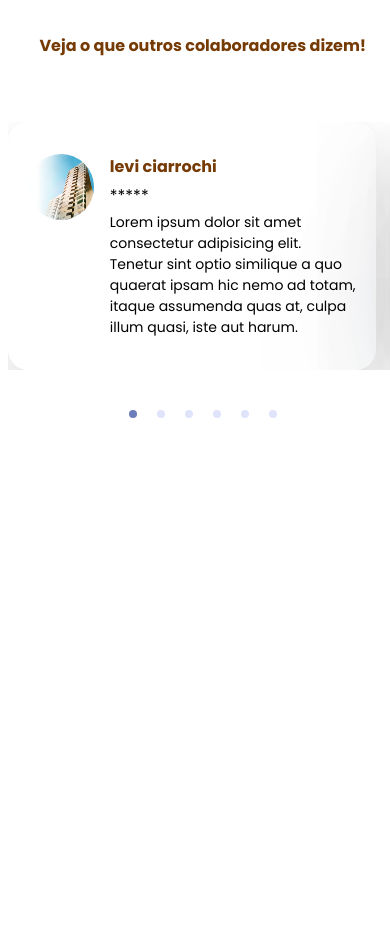
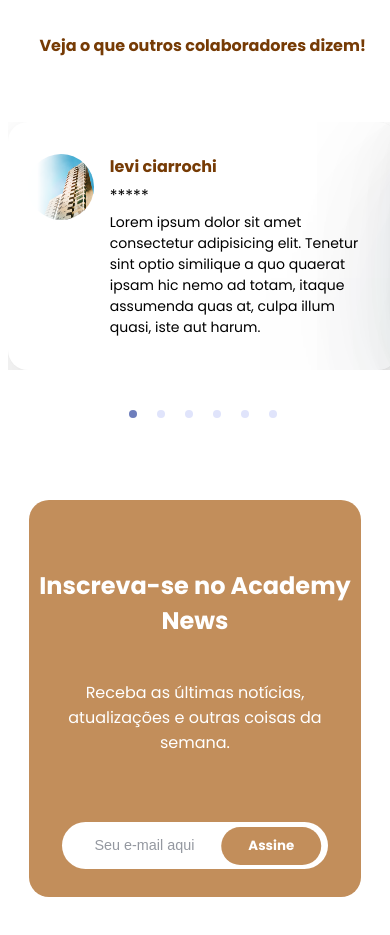
Before and after one commit to charlenefialho/GcbAcademyWebsite, a Next.js app: page / in a window 390 px wide. Shown: the part 2420-3355 px from the top of the page. Before the commit the page ends 2903 px from the top, so only its background shows below. Built offline with nearby package versions, Linux system fonts and the light colour scheme.

Commit message:
feat: added Responsiveness section NewsLetter

```diff
--- /dev/null
+++ b/src/app/components/Newsletter/Newsletter.styles.tsx
@@ -0,0 +1,168 @@
+import { styled } from "styled-components";
+import Image from "next/image";
+
+export const NewsLetterContainer = styled.section`
+  width: 100%;
+  margin-top: 4.39rem;
+  margin-bottom: 4.39rem;
+  display: flex;
+  justify-content: center;
+`;
+
+export const WrapperButton = styled.div`
+  position: relative;
+  max-width: 100%;
+
+  @media (max-width: 768px) {
+    display: flex;
+    justify-content: center;
+  }
+`;
+
+export const ButtonInput = styled.button`
+  position: absolute;
+  top: 10%;
+  right: 0;
+  transform: translateX(-70%);
+  aspect-ratio: 1;
+  width: 30%;
+  height: 80%;
+  font-family: inherit;
+  font-weight: 700;
+  border-radius: 23px;
+  background-color: var(--beige);
+  border: none;
+  color: var(--white);
+
+  @media (max-width: 768px) {
+    right: 0;
+    transform: translateX(-40%);
+    width: 30%;
+  }
+`;
+
+export const SectionNewsLetter = styled.section`
+  display: flex;
+  justify-content: space-between;
+  background-color: var(--beige);
+  width: 85vw;
+  height: 396.8px;
+  border-radius: 20px;
+
+  @media (min-width: 769px) {
+    .content {
+      width: 60%;
+      display: flex;
+      justify-content: center;
+      margin-top: 2vh;
+      margin-left: 4vw;
+    }
+
+    .divTitle > h2 {
+      font-size: 2rem;
+      padding-top: 10vh;
+      text-align: left;
+    }
+
+    .text > p {
+      width: 90%;
+      margin-top: 2vh;
+      margin-bottom: 10vh;
+      text-align: left;
+    }
+
+    .imgDiv {
+      width: 40%;
+      display: flex;
+      justify-content: center;
+      align-items: center;
+    }
+  }
+
+  div > input {
+    width: 80%;
+    padding: 1rem 2rem;
+    background-color: var(--white);
+    border-radius: 26px;
+    border: none;
+  }
+
+  div > input::placeholder {
+    font-family: inherit;
+    font-size: 0.9rem;
+    font-weight: 300;
+    color: rgba(41, 50, 65, 0.5);
+  }
+
+  div > input:focus {
+    outline: 1px solid rgba(41, 50, 65, 0.5);
+  }
+
+  .title,
+  p {
+    color: var(--white);
+    font-family: inherit;
+    line-height: normal;
+    font-style: normal;
+    text-align: center;
+  }
+
+  .title {
+    font-weight: 700;
+    text-align: left;
+    text-align: center;
+  }
+
+  p {
+    font-weight: 300;
+  }
+
+  @media (max-width: 320px) {
+    div > input {
+      padding: 1rem 0.9rem;
+    }
+  }
+
+  @media (max-width: 768px) {
+    justify-content: center;
+
+    .imgDiv {
+      display: none;
+    }
+    p {
+      width: 80%;
+      margin-top: 1vh;
+      margin-bottom: 4vh;
+      font-size: 1rem;
+    }
+
+    .text {
+      width: 100%;
+      display: flex;
+      justify-content: center;
+    }
+
+    div {
+      margin-top: 4vh;
+    }
+    div > input {
+      width: 80%;
+    }
+  }
+`;
+
+export const ImgStyled = styled(Image)`
+  @media (min-width: 768px) and (max-width: 1024px) {
+    margin-right: 2vw;
+    width: 270px;
+    height: 270px;
+  }
+
+  @media (max-width: 768px) {
+    display: none;
+
+    div {
+      margin-right: 2vw;
+    }
+  }
+`;
--- /dev/null
+++ b/src/app/components/Newsletter/Newsletter.tsx
@@ -0,0 +1,30 @@
+import * as S from "./Newsletter.styles";
+import imgNewsLetter from "../../assets/svg/news-letter.svg";
+
+
+
+
+export function Newsletter(){
+    return(
+        <S.NewsLetterContainer>
+            <S.SectionNewsLetter>
+                <div className="content">
+                    <div>
+                        <div className="divTitle">
+                            <h2 className="title">Inscreva-se no Academy News</h2>
+                        </div>
+                        <div className="text">
+                            <p>Receba as últimas notícias, atualizações e outras coisas da semana.</p>
+                        </div>
+                        <S.WrapperButton>
+                            <input type="text" placeholder="Seu e-mail aqui"/>
+                            <S.ButtonInput>Assine</S.ButtonInput>
+                        </S.WrapperButton>
+                    </div>
+                </div>
+                <div className="imgDiv"><S.ImgStyled src={imgNewsLetter}  alt="Caixa de correio" width={332} height={332}/></div>
+            </S.SectionNewsLetter>
+        </S.NewsLetterContainer>
+
+    );
+}
--- a/src/app/components/Reviews/Card/Card.styles.tsx
+++ b/src/app/components/Reviews/Card/Card.styles.tsx
@@ -17,14 +17,17 @@ export const ContainerCard = styled.section`
   gap: 1rem;
   padding: 2rem 1.25rem;
   border-radius: 1.25rem;
+
   @media (max-width: 728px) {
     grid-template-columns: 66px 1fr;
     grid-template-rows: 1fr;
   }
 
-  border-radius: 20px;
   background: var(--white);
   box-shadow: 0px 2.794929027557373px 27.75286293029785px 0px rgba(41, 50, 65, 0.02), 0px 6.7166032791137695px 52.79621124267578px 0px rgba(41, 50, 65, 0.03), 0px 12.646767616271973px 77.73407745361328px 0px rgba(41, 50, 65, 0.04), 0px 22.55967140197754px 107.91031646728516px 0px rgba(41, 50, 65, 0.05), 0px 42.19538497924805px 157.30630493164062px 0px rgba(41, 50, 65, 0.06), 0px 101px 302px 0px rgba(41, 50, 65, 0.08);
+
+
+
 
 
 
--- a/src/app/components/Reviews/Card/Card.tsx
+++ b/src/app/components/Reviews/Card/Card.tsx
@@ -4,6 +4,7 @@ import imgTeste from "../../../assets/img/bgImage.png";
 export function Card() {
   return (
     <S.DivCard>
+      <div>
         <S.ContainerCard>
           <S.AvatarCard
             src={imgTeste}
@@ -22,6 +23,7 @@ export function Card() {
             </p>
           </div>
         </S.ContainerCard>
+      </div>
     </S.DivCard>
   );
 }
--- a/src/app/components/Reviews/Reviews.tsx
+++ b/src/app/components/Reviews/Reviews.tsx
@@ -39,7 +39,7 @@ export function Reviews() {
   return (
     <ContainerReviews>
       <TitleReviews>Veja o que outros colaboradores dizem!</TitleReviews>
-        <AliceCarouselStyled disableButtonsControls items={items} responsive={itemsVisibles}/>
+        <AliceCarouselStyled disableButtonsControls items={items} responsive={itemsVisibles} />
 
 
     </ContainerReviews>
--- a/src/app/components/SobreNos/SobreNos.tsx
+++ b/src/app/components/SobreNos/SobreNos.tsx
@@ -1,5 +1,5 @@
 import { DivImgAboutUS, ImgAboutUsStyled, SectionContainer, SectionTextAboutUs, TitleAboutUs } from "./SobreNos.styles";
-import imgAboutUs from "../../assets/svg/Imagem.svg";
+import imgAboutUs from "../../assets/svg/about-us.svg";
 
 export function SobreNos(){
     return (
--- a/src/app/page.tsx
+++ b/src/app/page.tsx
@@ -2,6 +2,7 @@
 
 import { Introduction } from "./components/Introduction/Introduction";
 import { Jornada } from "./components/Jornadas/Jornadas";
+import { Newsletter } from "./components/Newsletter/Newsletter";
 import { Reviews } from "./components/Reviews/Reviews";
 import { SobreNos } from "./components/SobreNos/SobreNos";
 
@@ -14,6 +15,9 @@ export default function Home() {
       <Jornada/>
       <SobreNos/>
       <Reviews/>
+      <section className="newsLetterContainer">
+        <Newsletter/>
+      </section>
     </>
   );
 }
```
Also changed, not shown: src/app/assets/svg/about-us.svg, src/app/assets/svg/news-letter.svg (added), src/app/page.module.css (line endings or trailing spaces). Lines whose indentation alone changed are shown as unchanged.
